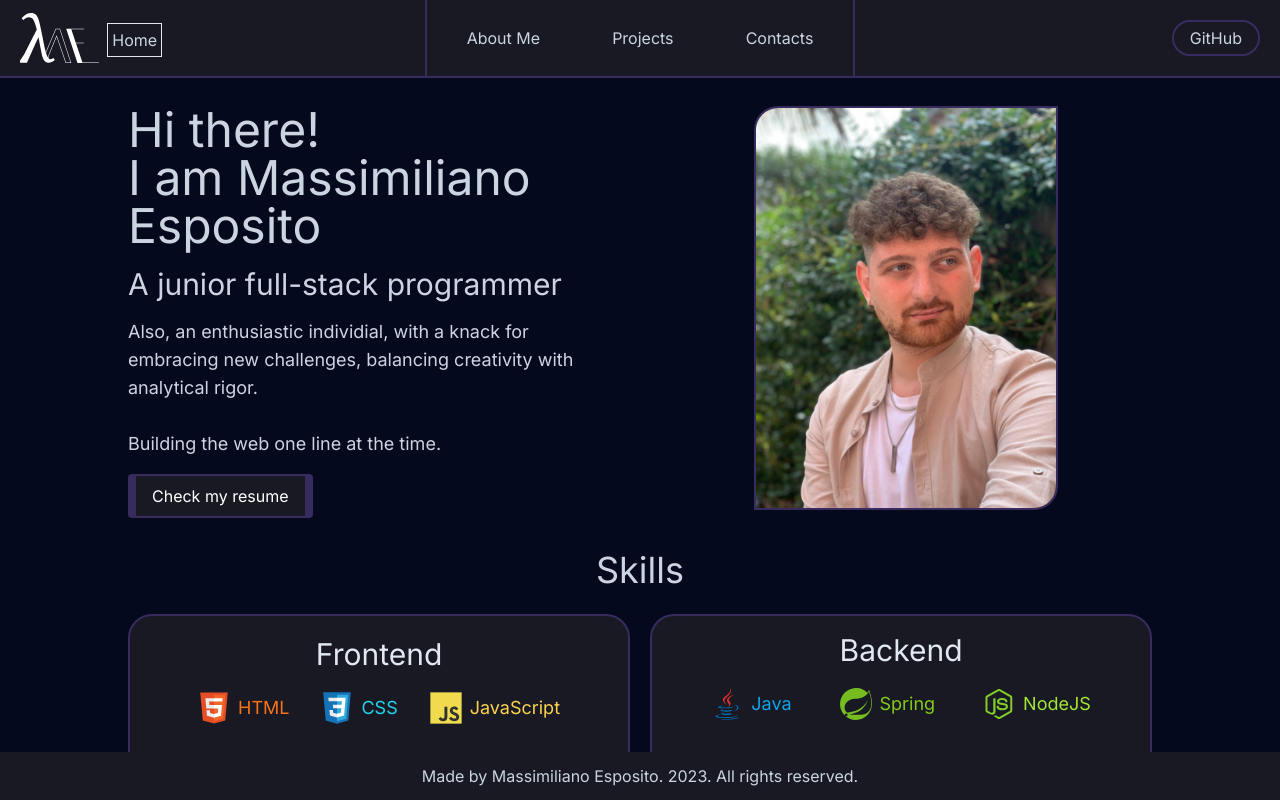
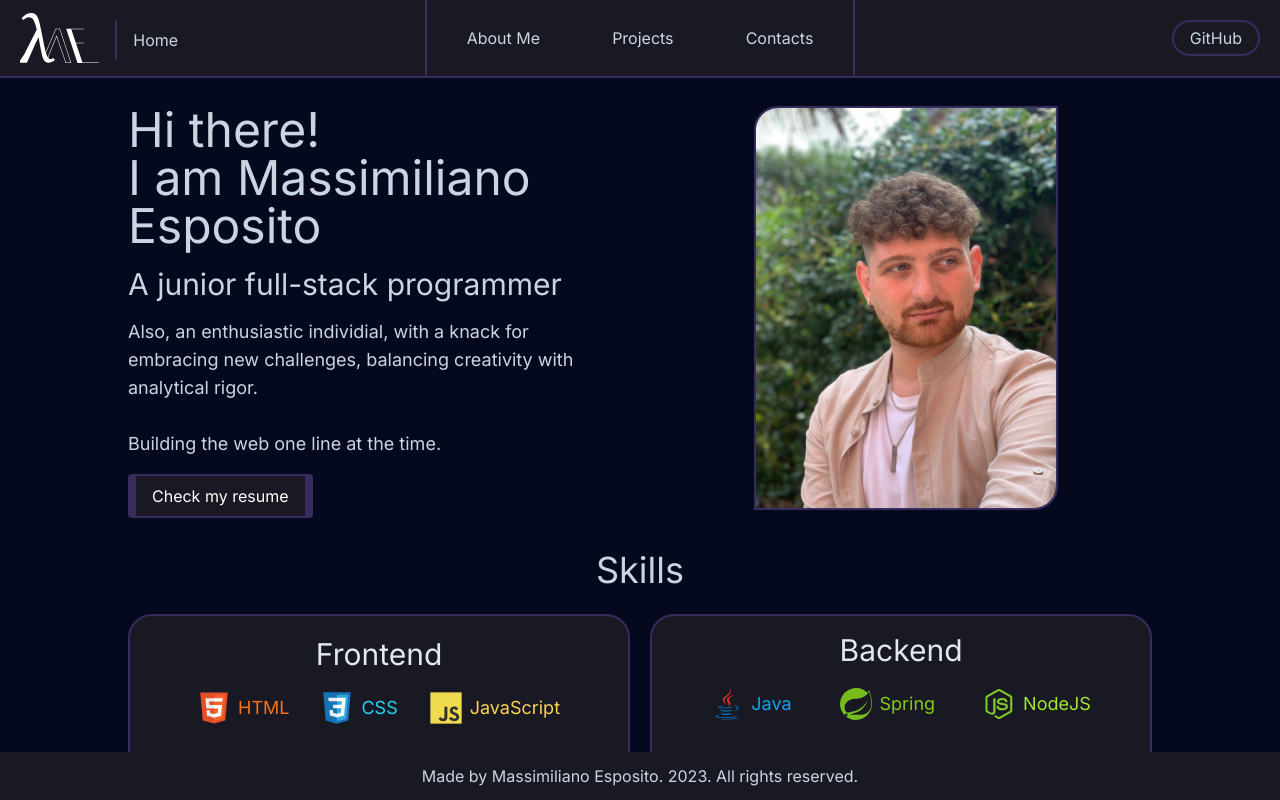
Before and after one commit to Massolinii/massolinii, a Next.js app: page /about in a window 1280 px wide. Built offline with nearby package versions, Linux system fonts and the light colour scheme.

Commit message:
fixe home nav

```diff
--- a/src/components/Navbar.tsx
+++ b/src/components/Navbar.tsx
@@ -37,7 +37,9 @@ export default function Navbar() {
                 </g>
               </g>
             </svg>
-            <div className="ml-2 mt-1 border p-1">Home</div>
+            <div className="hidden sm:block ml-2 mt-1 border-l-2 border-primary-border p-2 ps-4 ms-4">
+              Home
+            </div>
           </div>
         </Link>
       </div>
```
